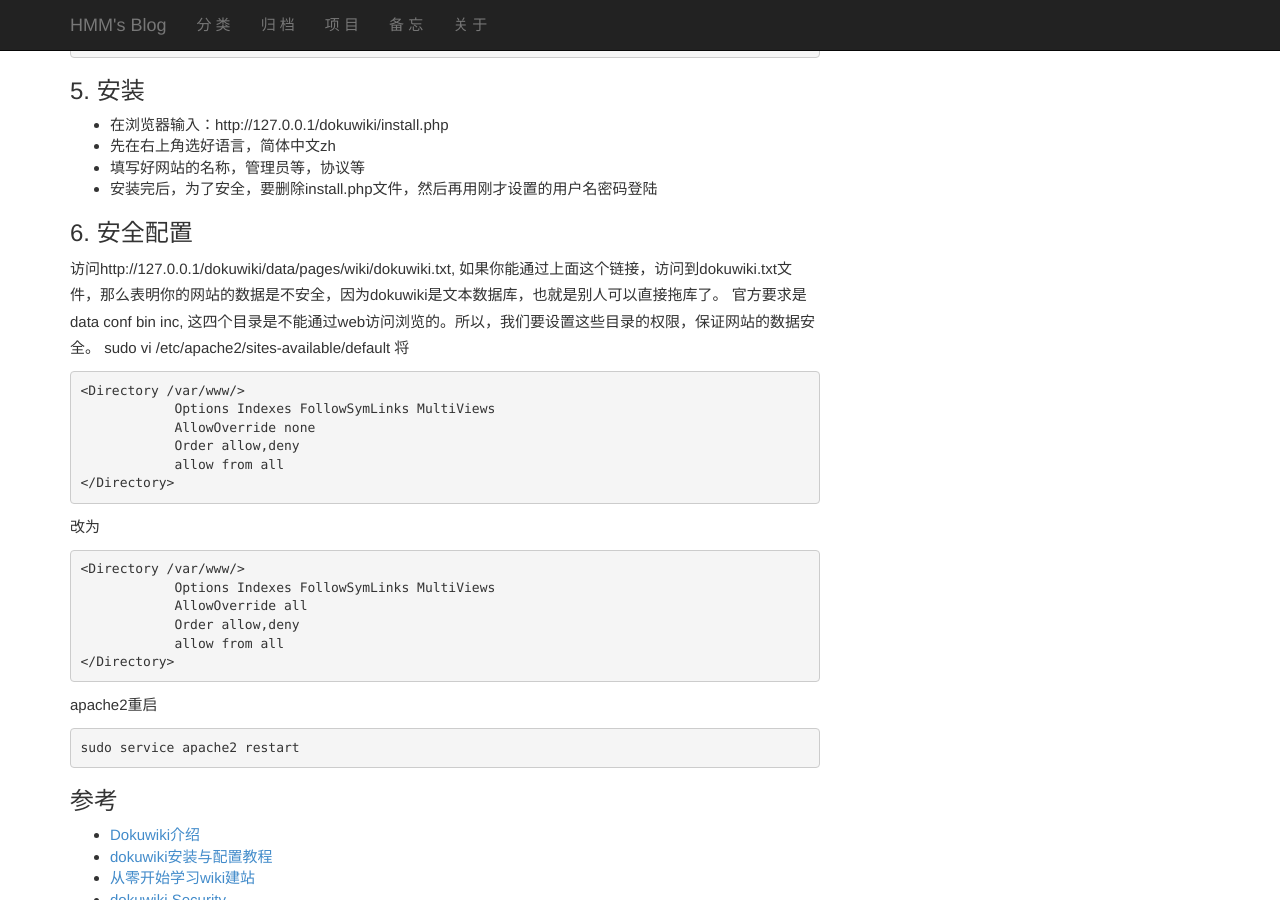
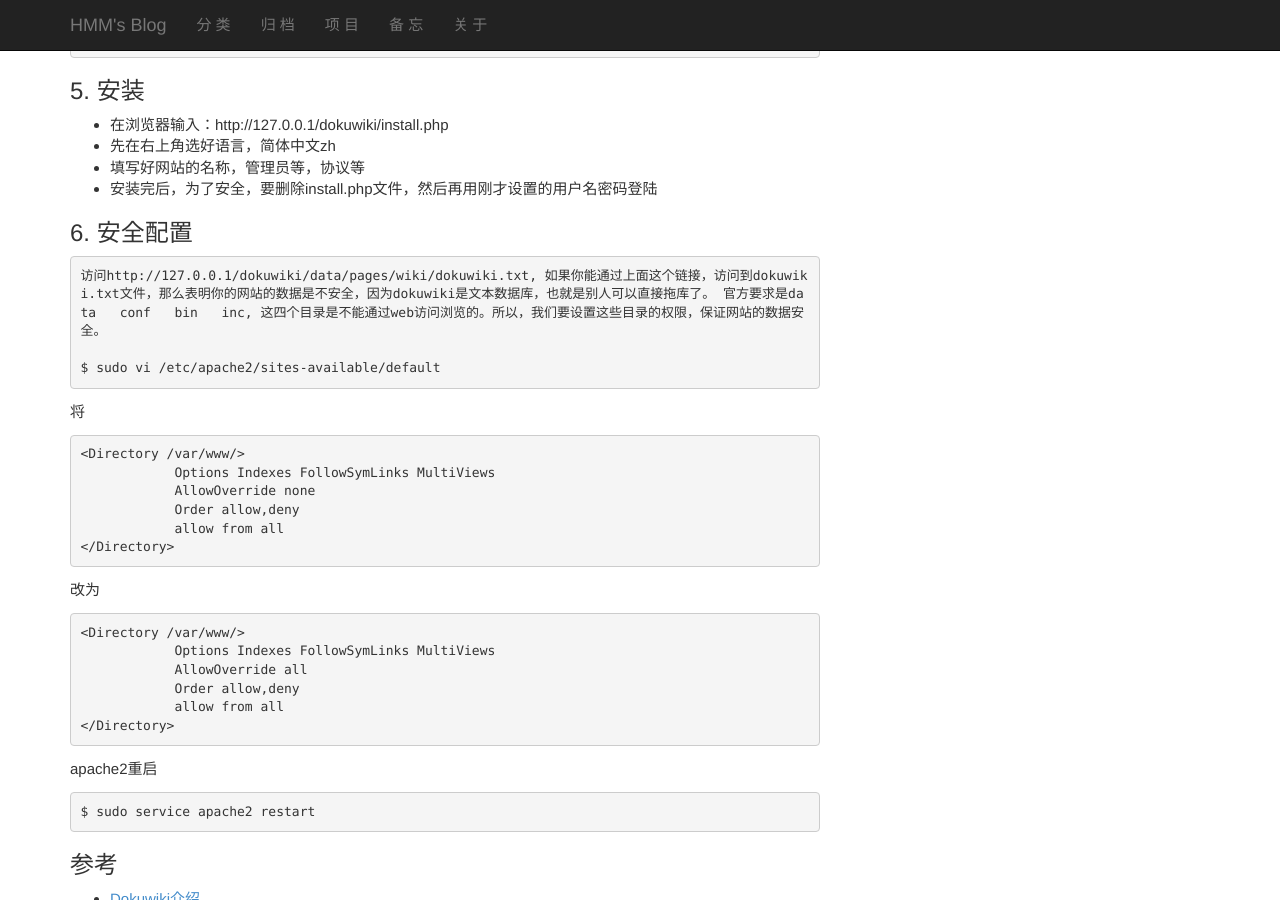
Before and after one commit to richardhmm/blog, a Jekyll site: the page built from _posts/blog/Tech/2016-1-16-setup-dokuwiki.md, in a window 1280 px wide and 900 px high, scrolled down 979 px. Built offline with Jekyll 4.4.1, drawn with Linux system fonts in a browser that asks for light colours; Markdown is read by kramdown in place of the engine named in the settings; comment, search, counter and statistics services are not loaded.

Commit message:
格式调整

```diff
--- a/_posts/blog/Tech/2016-1-16-setup-dokuwiki.md
+++ b/_posts/blog/Tech/2016-1-16-setup-dokuwiki.md
@@ -51,9 +51,12 @@ Dokuwiki是一个简洁小型的wiki程序，如果你用过Mediawiki可能会
 * 安装完后，为了安全，要删除install.php文件，然后再用刚才设置的用户名密码登陆
 
 ###6. 安全配置
-访问http://127.0.0.1/dokuwiki/data/pages/wiki/dokuwiki.txt, 如果你能通过上面这个链接，访问到dokuwiki.txt文件，那么表明你的网站的数据是不安全，因为dokuwiki是文本数据库，也就是别人可以直接拖库了。
+
+    访问http://127.0.0.1/dokuwiki/data/pages/wiki/dokuwiki.txt, 如果你能通过上面这个链接，访问到dokuwiki.txt文件，那么表明你的网站的数据是不安全，因为dokuwiki是文本数据库，也就是别人可以直接拖库了。
 官方要求是data   conf   bin   inc, 这四个目录是不能通过web访问浏览的。所以，我们要设置这些目录的权限，保证网站的数据安全。
-sudo vi /etc/apache2/sites-available/default
+
+    $ sudo vi /etc/apache2/sites-available/default
+
 将
 
     <Directory /var/www/>
@@ -74,7 +77,7 @@ sudo vi /etc/apache2/sites-available/default
 
 apache2重启
 
-    sudo service apache2 restart
+    $ sudo service apache2 restart
 
 ###参考
 * <a href="https://www.lainme.com/doku.php/blog/2010/04/dokuwiki%E4%BB%8B%E7%BB%8D">Dokuwiki介绍</a>
```
